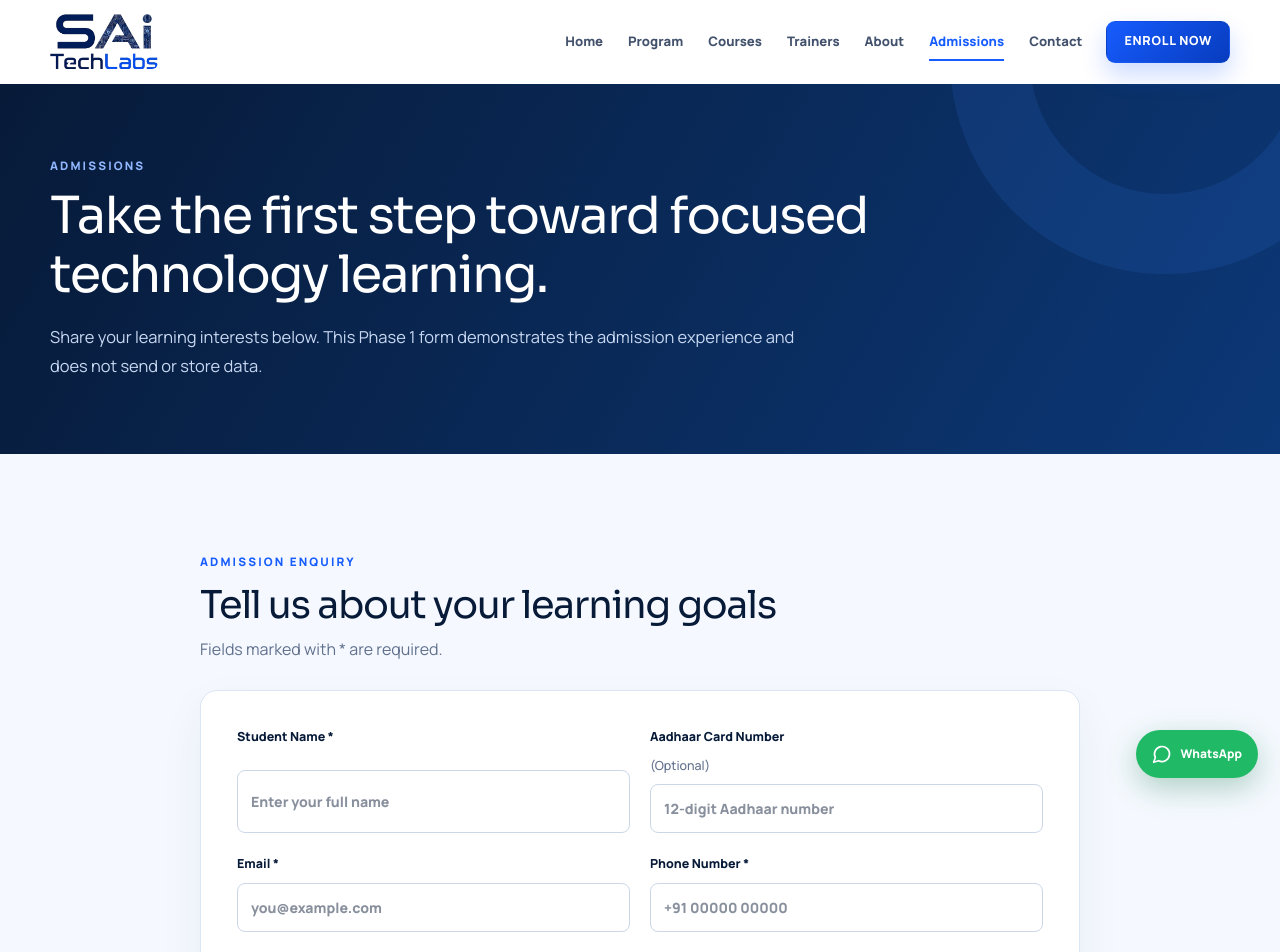
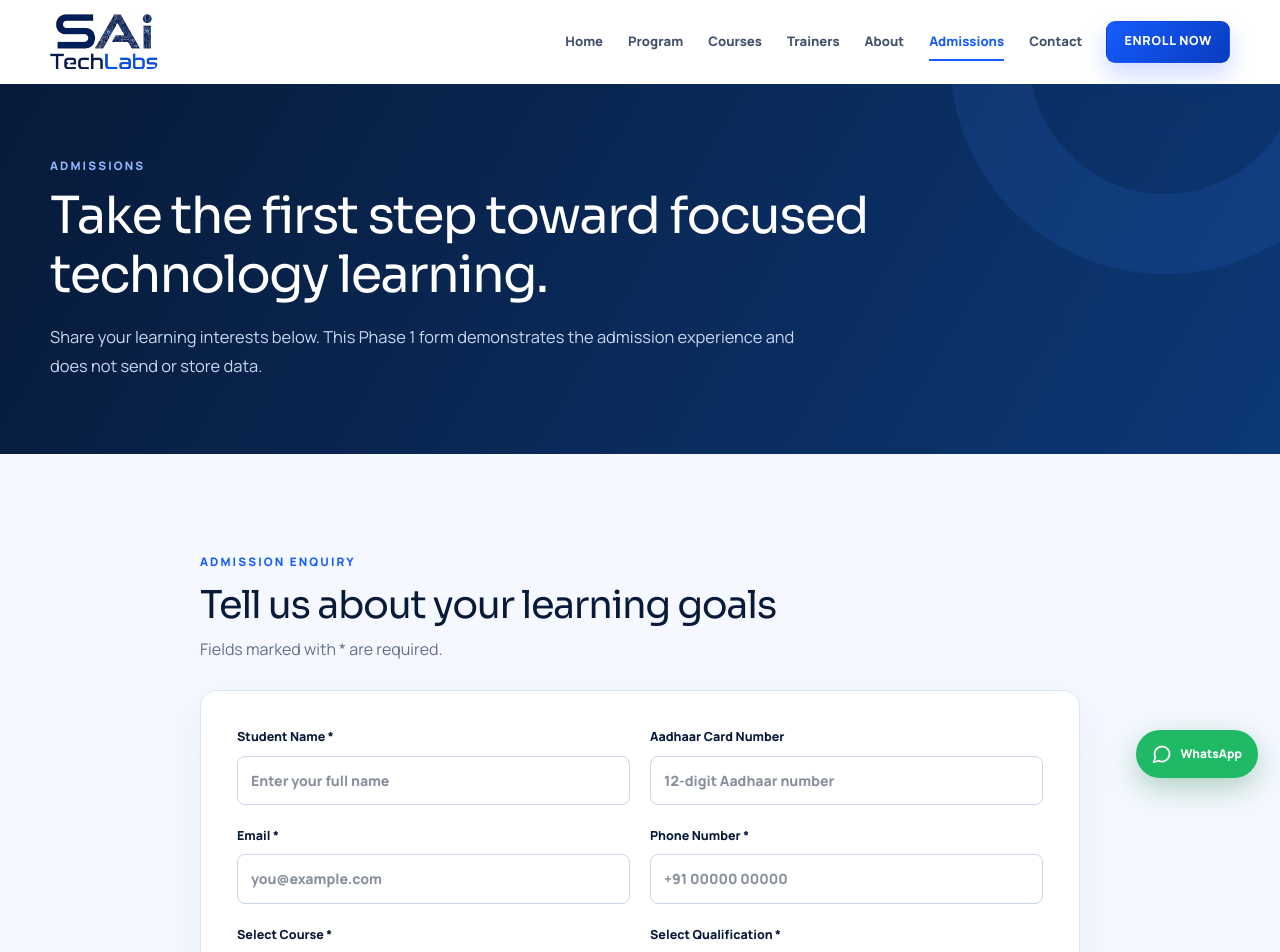
Before and after one commit to vamshivytla1aws-ux/SaiTechLabs, a Next.js app: page /admissions in a window 1280 px wide. Shown: the top 952 px of the page. Built offline with nearby package versions, Linux system fonts and the light colour scheme.

Commit message:
fix: simplify Aadhaar enquiry label

```diff
--- a/components/AdmissionForm.tsx
+++ b/components/AdmissionForm.tsx
@@ -31,7 +31,7 @@ export function AdmissionForm() {
     <div className="honeypot" aria-hidden="true"><label>Website<input tabIndex={-1} autoComplete="off" value={data.website} onChange={e => update("website", e.target.value)} /></label></div>
     <div className="form-grid">
       <label>Student Name *<input required minLength={2} maxLength={100} autoComplete="name" value={data.studentName} onChange={e => update("studentName", e.target.value)} placeholder="Enter your full name" /></label>
-      <label>Aadhaar Card Number <span>(Optional)</span><input inputMode="numeric" pattern="[0-9]{12}" maxLength={12} autoComplete="off" value={data.aadhaarNumber} onChange={e => update("aadhaarNumber", e.target.value.replace(/\D/g, "").slice(0, 12))} placeholder="12-digit Aadhaar number" /></label>
+      <label>Aadhaar Card Number<input inputMode="numeric" pattern="[0-9]{12}" maxLength={12} autoComplete="off" value={data.aadhaarNumber} onChange={e => update("aadhaarNumber", e.target.value.replace(/\D/g, "").slice(0, 12))} placeholder="12-digit Aadhaar number" /></label>
       <label>Email *<input required maxLength={254} type="email" autoComplete="email" value={data.email} onChange={e => update("email", e.target.value)} placeholder="you@example.com" /></label>
       <label>Phone Number *<input required type="tel" pattern="[0-9+ ()-]{10,20}" autoComplete="tel" value={data.phone} onChange={e => update("phone", e.target.value)} placeholder="+91 00000 00000" /></label>
       <label>Select Course *<select required value={data.course} onChange={e => update("course", e.target.value)}><option value="">Choose a course</option><option>60-Day Intensive Program</option><option>Cloud</option><option>AI & Machine Learning</option><option>DevOps</option><option>Databricks & Data Engineering</option><option>Interview Preparation</option></select></label>
```
